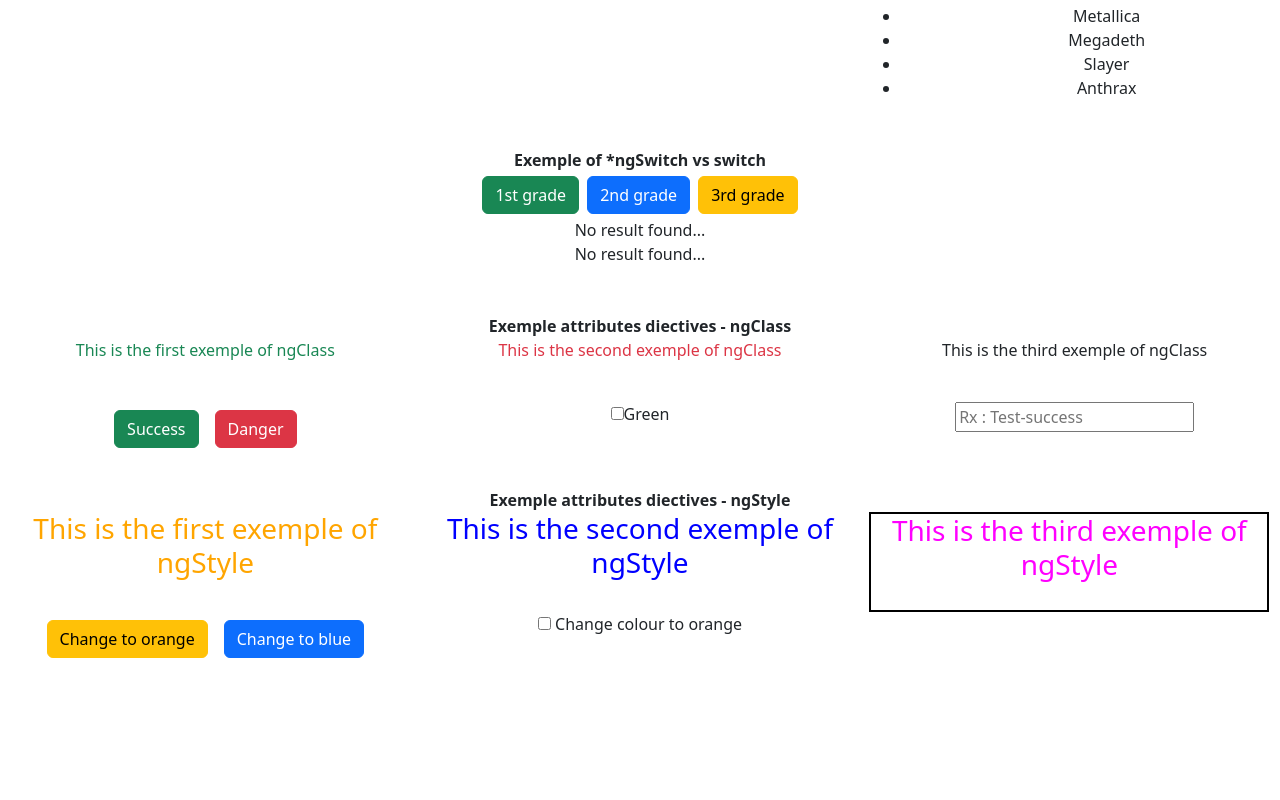
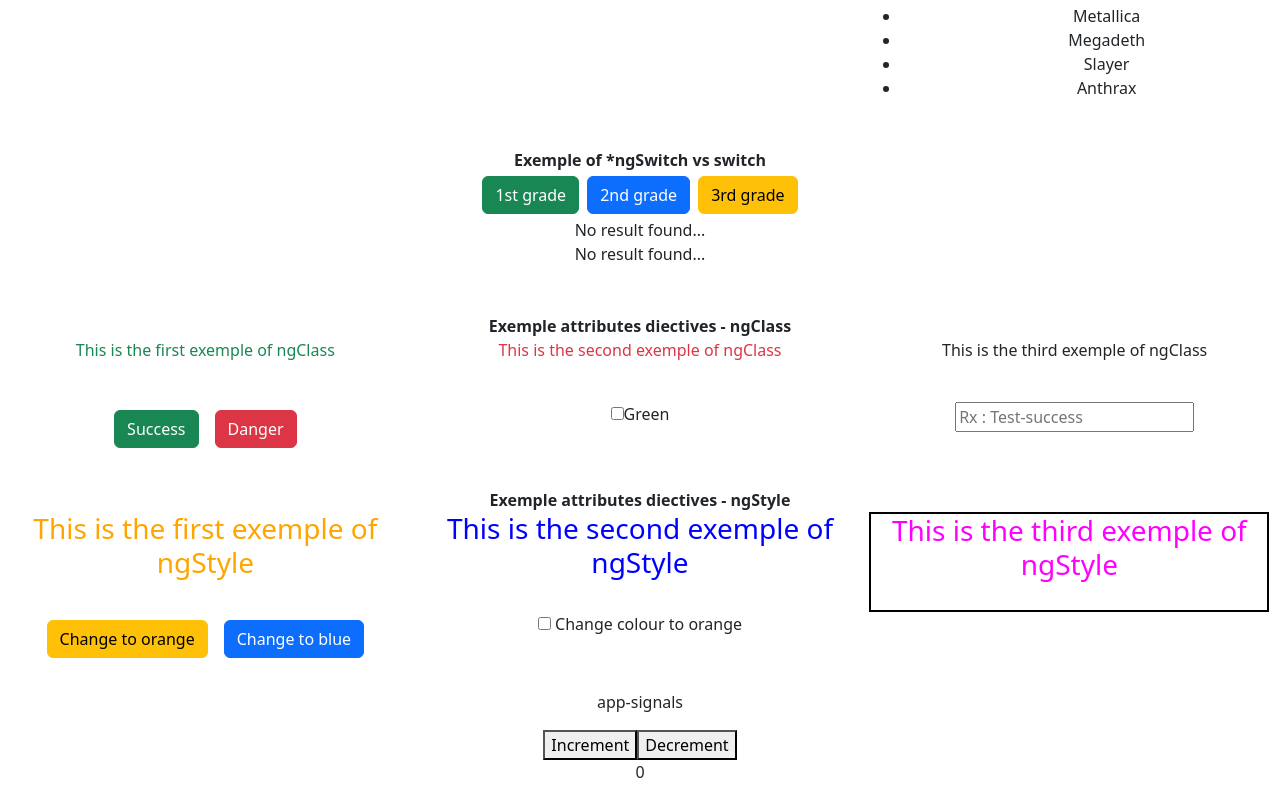
Before and after one commit to Darkheadbanger/Angular-19-Tutorial-FED-Learning, an Angular app: page / in a window 1280 px wide. Shown: the part 1206-2006 px from the top of the page. Before the commit the page ends 1872 px from the top, so only its background shows below. Built offline with nearby package versions, Linux system fonts and the light colour scheme.

Commit message:
signal basic learned

```diff
--- a/src/app/app.html
+++ b/src/app/app.html
@@ -5,4 +5,7 @@
 <app-structural-directive-ng-for-vs-for></app-structural-directive-ng-for-vs-for>
 <app-structural-directive-ngswitch-vs-switch></app-structural-directive-ngswitch-vs-switch>
 <app-atributes-directives></app-atributes-directives>
+<br />
+<p class="text-center">app-signals</p>
+<app-signals></app-signals>
 <router-outlet></router-outlet>
--- a/src/app/app.ts
+++ b/src/app/app.ts
@@ -8,6 +8,7 @@ import { StructuralDirectiveNgifVsIf } from './structural-directive-ngif-vs-if/s
 import { StructuralDirectiveNgForVsFor } from './structural-directive-ng-for-vs-for/structural-directive-ng-for-vs-for';
 import { StructuralDirectiveNgswitchVsSwitch } from './structural-directive-ngswitch-vs-switch/structural-directive-ngswitch-vs-switch';
 import { AtributesDirectives } from './atributes-directives/atributes-directives';
+import { Signals } from './signals/signals';
 
 @Component({
   selector: 'app-root',
@@ -20,6 +21,7 @@ import { AtributesDirectives } from './atributes-directives/atributes-directives
     StructuralDirectiveNgForVsFor,
     StructuralDirectiveNgswitchVsSwitch,
     AtributesDirectives,
+    Signals
   ],
   templateUrl: './app.html',
   styleUrl: './app.css',
--- a/src/app/signals/signals.html
+++ b/src/app/signals/signals.html
@@ -1 +1,6 @@
-<p>signals works!</p>
+<div class="text-center">
+  <button (click)="onIncement()">Increment</button>
+  <button (click)="onDecrement()">Decrement</button>
+  <p>{{ normalCounter}}</p>
+  <!-- <p>{{ counter()}}</p> -->
+</div>
--- a/src/app/signals/signals.ts
+++ b/src/app/signals/signals.ts
@@ -1,11 +1,43 @@
-import { Component } from '@angular/core';
+import { CommonModule } from '@angular/common';
+import {
+  ChangeDetectionStrategy,
+  Component,
+  effect,
+  signal,
+  WritableSignal,
+} from '@angular/core';
+import { FormsModule } from '@angular/forms';
 
 @Component({
   selector: 'app-signals',
-  imports: [],
+  imports: [CommonModule, FormsModule],
   templateUrl: './signals.html',
-  styleUrl: './signals.css'
+  styleUrl: './signals.css',
+  // changeDetection: ChangeDetectionStrategy.OnPush,
 })
 export class Signals {
+  normalCounter: number = 0;
+  // Normal Variable
+  count: number = 0;
+  // Signal Variable il faut utiliser le type WritableSignal et une méthode signal()
+  counter: WritableSignal<number> = signal(0);
 
+  constructor() {
+    this.counter.set(5);
+    setTimeout(() => {
+      // this.normalCounter = 50;
+      this.counter.set(50);
+      console.log('Normal Counter Updated:', this.counter);
+    }, 5000);
+
+    effect(() => {
+      console.log('The value of counter is :', this.counter());
+    });
+  }
+  onIncement(): void {
+    this.counter.update((value: number) => value + 1);
+  }
+  onDecrement(): void {
+    this.counter.update((value: number) => value - 1);
+  }
 }
```
